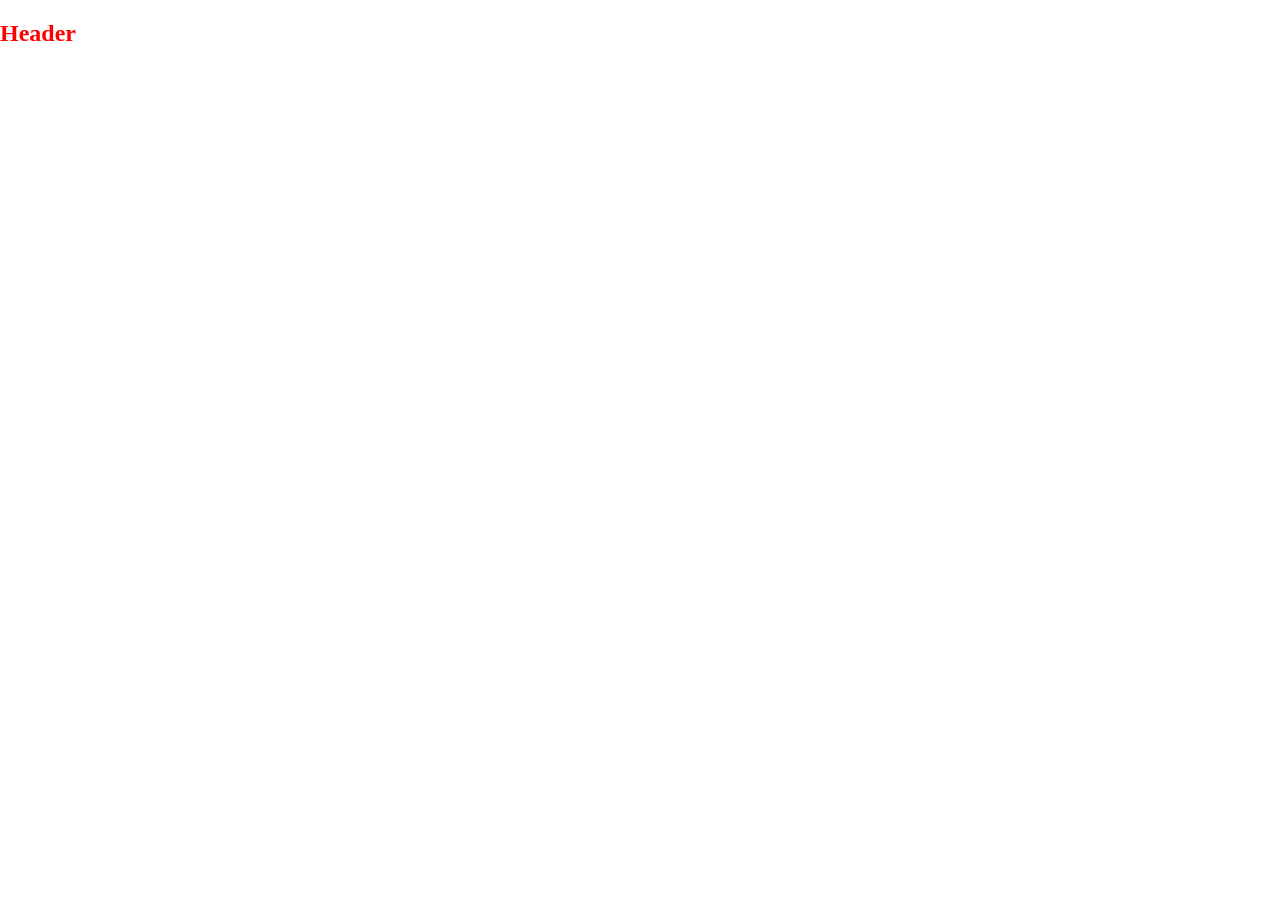
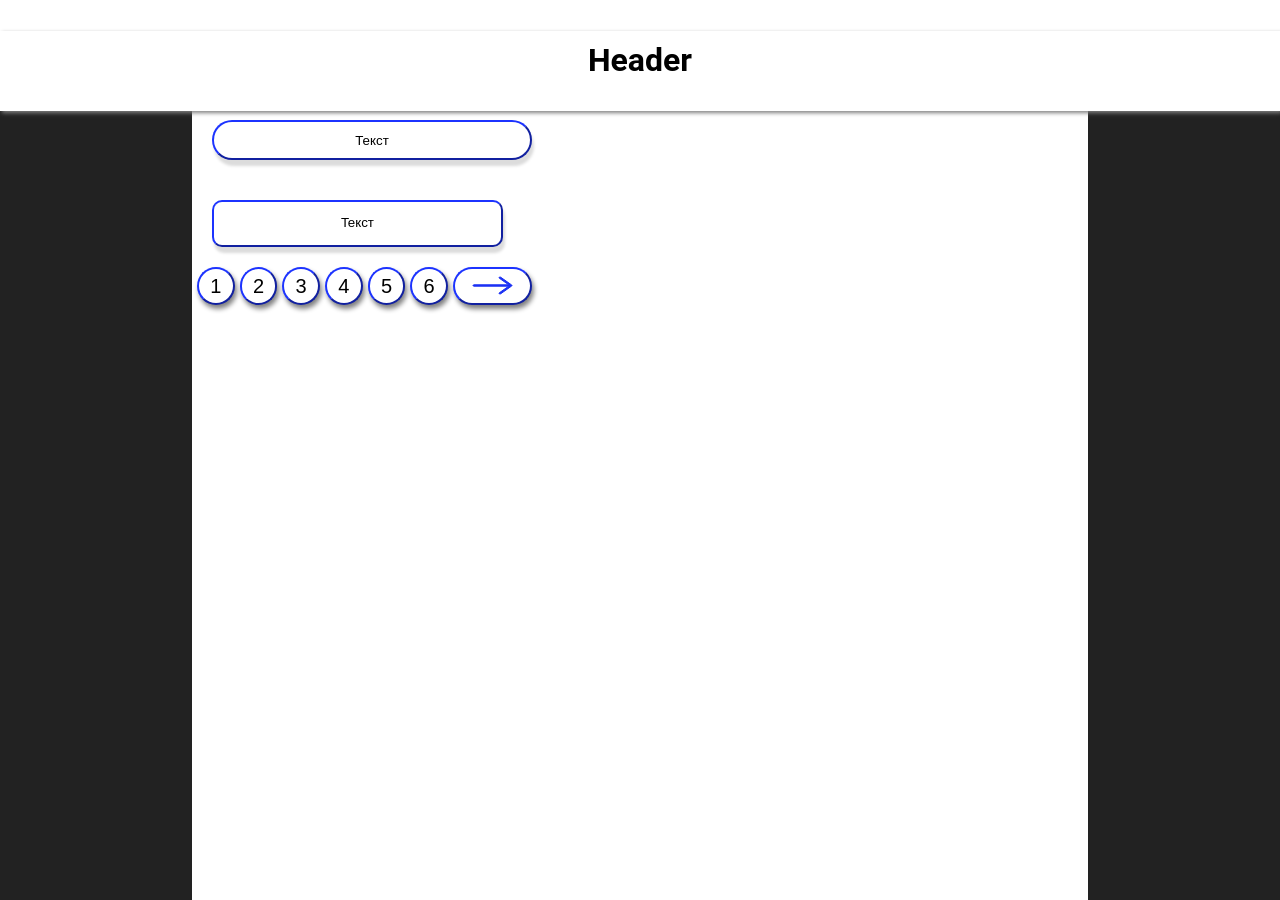
Before and after one commit to Scutun/questionnaireFront, a website: page src/html/index.html in a window 1280 px wide. Before the commit the page ends 800 px from the top, so only its background shows below. Drawn offline with nearby package versions, Linux system fonts and the light colour scheme; files that its build step writes are made by us from their sources.

Commit message:
Buttons, background and header first iteration

```diff
--- /dev/null
+++ b/src/css/buttons.css
@@ -0,0 +1,78 @@
+.nextPageBtns{
+    border-radius: 19px 19px 19px 19px;
+    width: 340px;
+    display: flex;
+}
+
+.pageBtn{
+    font-size: 20px;
+    margin-left: 5px;
+    height: 38px;
+    width: 38px;
+    border-radius: 19px;
+    border-color: #1B31F4;
+    background-color: white;
+    box-shadow: 2px 4px 5px gray;
+    color: black;
+    text-align: center;
+}
+
+.nextBtn{
+    font-size: 20px;
+    margin-left: 5px;
+    padding-top: 5px;
+    height: 38px;
+    width: 80px;
+    border-color: #1B31F4;
+    border-radius: 19px;
+    background-color: white;
+    box-shadow: 2px 4px 5px gray;
+    color: black;
+    text-align: center;
+}
+
+div.nextPageBtns:hover .pageBtn:not(:hover){
+    opacity: 0.7;
+    transform: scale(0.85);
+}
+
+div.nextPageBtns:hover .nextBtn:not(:hover){
+    opacity: 0.7;
+    transform: scale(0.85);
+}
+
+.selectedBtn{
+    margin: 20px;
+    width: 320px;
+    height: 40px;
+    text-align: center;
+    padding: 10px 10px 10px 10px;
+    border-radius: 30px 30px 30px 30px;
+    border-color: #1B31F4;
+    background-color: white;
+    color: black;
+    box-shadow: 2px 6px 3px gainsboro;
+}
+
+.aproveBtn{
+    margin: 20px;
+    width: 291px;
+    height: 47px;
+    text-align: center;
+    padding: 8px 10px 10px 10px;
+    border-radius: 10px 10px 10px 10px;
+    border-color: #1B31F4;
+    background-color: white;
+    color: black;
+    box-shadow: 2px 6px 3px gainsboro;
+}
+
+.selectedBtn:hover , .aproveBtn:hover , .pageBtn:hover{
+    background-color: #1B31F4;
+    color: white;
+    transition: 0.5s;
+}
+
+.nextBtn:hover{
+    transition: 0.5s;
+}
--- a/src/css/header.css
+++ b/src/css/header.css
@@ -1,3 +1,11 @@
-.header {
-    color: red;
+.header{
+    width: 100%;
+    background-color: white;
+    height: 70px;
+    text-align: center;
+    padding-top: 10px;
+    box-shadow: 2px 2px 4px gray;
+    margin-bottom: 20px;
+    z-index: 2;
+    position: relative;
 }
--- a/src/css/index.css
+++ b/src/css/index.css
@@ -1,6 +1,7 @@
 body {
     margin: 0;
     padding: 0;
+    font-family: 'Roboto';
 }
 
 .main {
@@ -13,6 +14,8 @@ body {
 
 .main-content {
     max-width: 1280px;
-    width: 100%;
-    background-color: rgb(255, 0, 0);
+    width: calc(0.7*100vw);
+    background-color: white;
+    z-index: 1;
+    position: relative;
 }
--- a/src/html/blocks/header.html
+++ b/src/html/blocks/header.html
@@ -1,3 +1,3 @@
 <header class="header">
-    <h2 class="header">Header</h2>
+    <h1 class="header">Header</h1>
 </header>
--- a/src/html/index.html
+++ b/src/html/index.html
@@ -8,5 +8,31 @@
     </head>
     <body>
         @@include('blocks/header.html')
+        <main class="main">
+            <div class="main-content">
+                <form>
+                    <div>
+                        <button class="selectedBtn">Текст</button>
+                    </div>
+                    <div>
+                        <button class="aproveBtn">Teкст</button>
+                    </div>
+                    <div>
+                    <div class="nextPageBtns">
+                        <button class="pageBtn">1</button>
+                        <button class="pageBtn">2</button>
+                        <button class="pageBtn">3</button>
+                        <button class="pageBtn">4</button>
+                        <button class="pageBtn">5</button>
+                        <button class="pageBtn">6</button>
+                        <button src="" class="nextBtn"><svg width="41" height="19" viewBox="0 0 41 19" fill="none" xmlns="http://www.w3.org/2000/svg">
+                            <path d="M39.7143 9.01224L28.6837 1.20227C28.3028 0.932576 27.686 0.932576 27.3051 1.20227C26.9242 1.47192 26.9242 1.90869 27.3051 2.17833L36.6717 8.80969H1.97501C1.43616 8.80969 1 9.11848 1 9.49997C1 9.88147 1.43616 10.1903 1.97501 10.1903H36.671L27.3044 16.8217C26.9235 17.0913 26.9235 17.5281 27.3044 17.7977C27.686 18.0674 28.3022 18.0674 28.6837 17.7977L39.7144 9.98824C40.0952 9.7186 40.0952 9.28189 39.7143 9.01224Z" fill="#1B31F4" stroke="#1B31F4"/>
+                        </svg>
+                        </button>
+
+                    </div>
+                </form>
+            </div>
+        </main>
     </body>
 </html>
```
